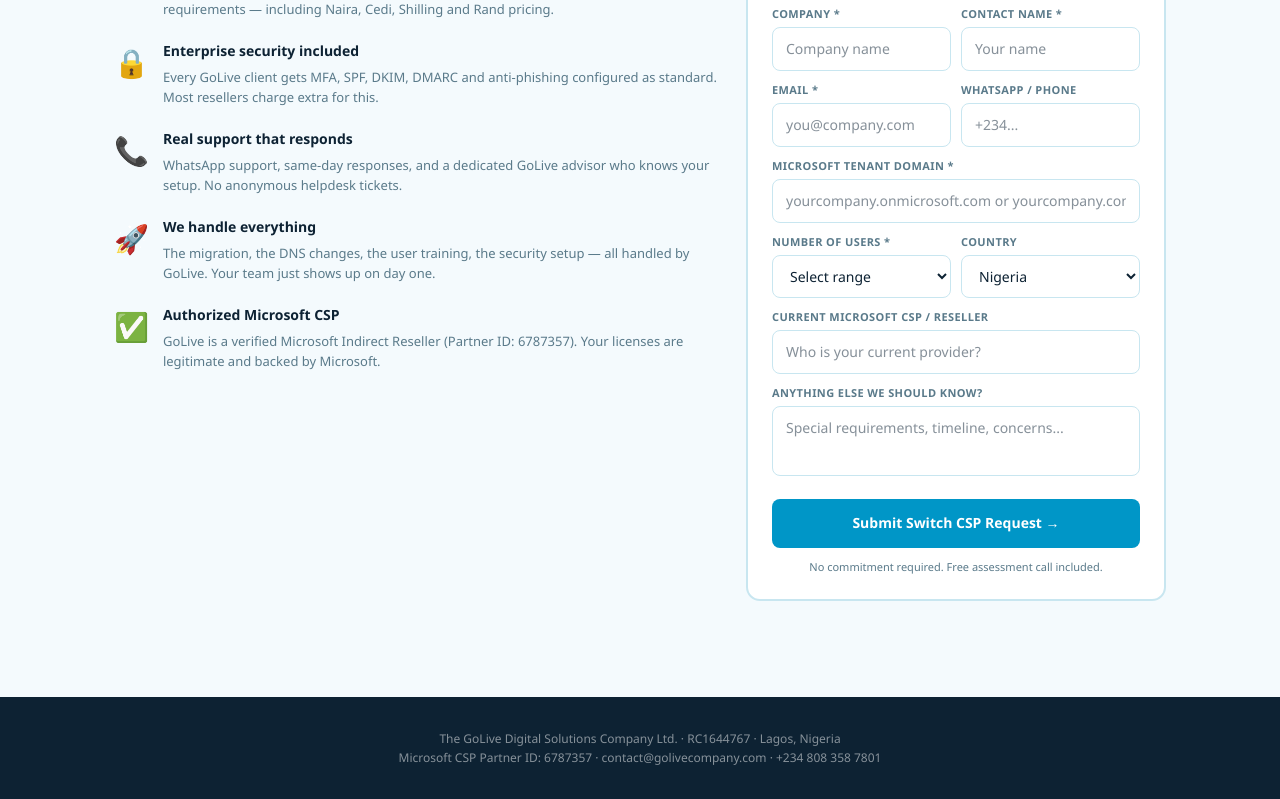
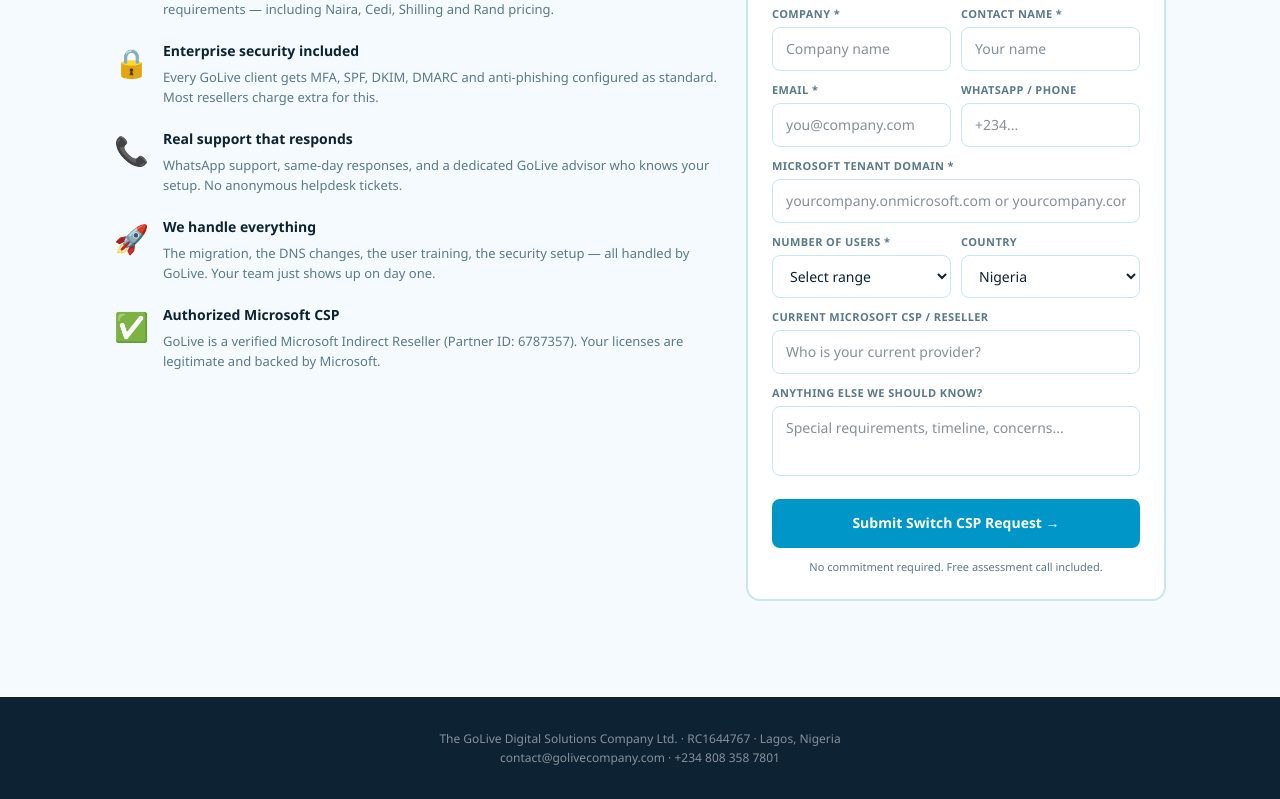
Before and after one commit to kraftedtech-ui/golive-cloud, a Next.js app: page /migrate in a window 1280 px wide. Shown: the part 1798-2597 px from the top of the page. Built offline with nearby package versions, Linux system fonts and the light colour scheme.

Commit message:
Fix: remove Partner ID from migrate page footer

```diff
--- a/app/migrate/page.tsx
+++ b/app/migrate/page.tsx
@@ -268,7 +268,7 @@
       <div style={{ background: NAVY, padding: '32px 48px', textAlign: 'center', marginTop: 48 }}>
         <div style={{ color: 'rgba(255,255,255,.5)', fontSize: 12 }}>
           The GoLive Digital Solutions Company Ltd. · RC1644767 · Lagos, Nigeria<br />
-          Microsoft CSP Partner ID: 6787357 · contact@golivecompany.com · +234 808 358 7801
+           contact@golivecompany.com · +234 808 358 7801
         </div>
       </div>
 
```
